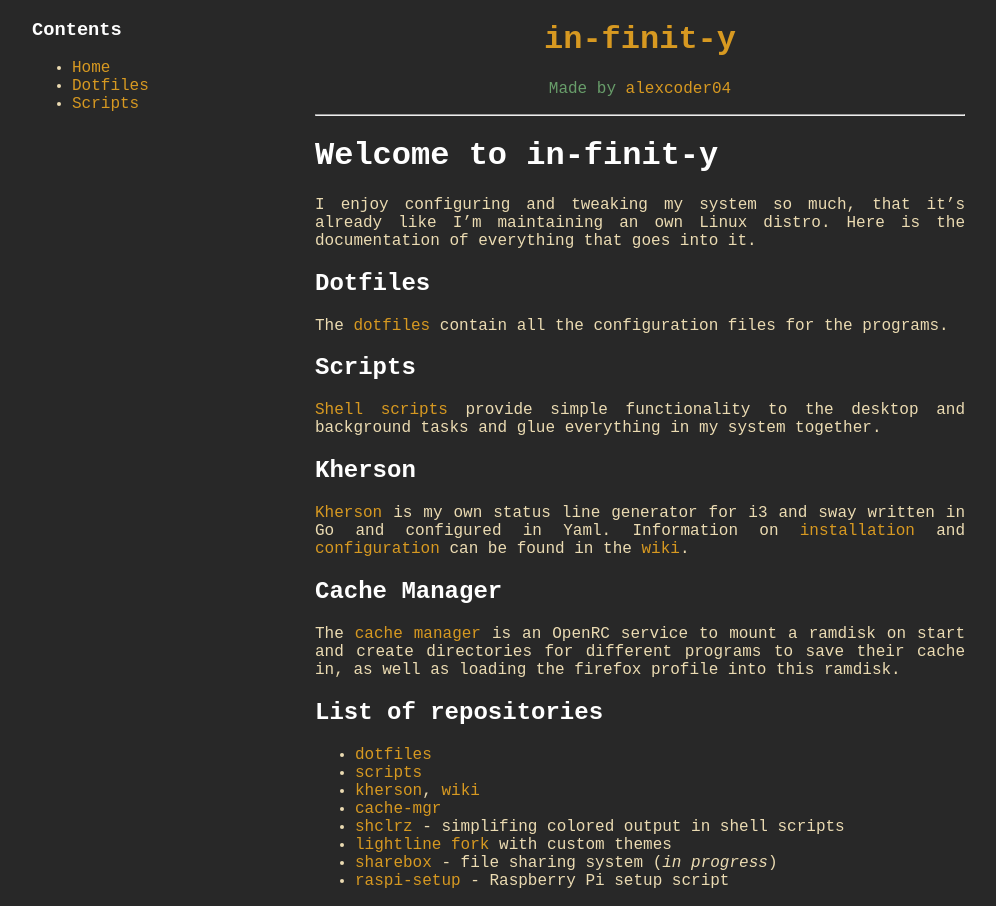
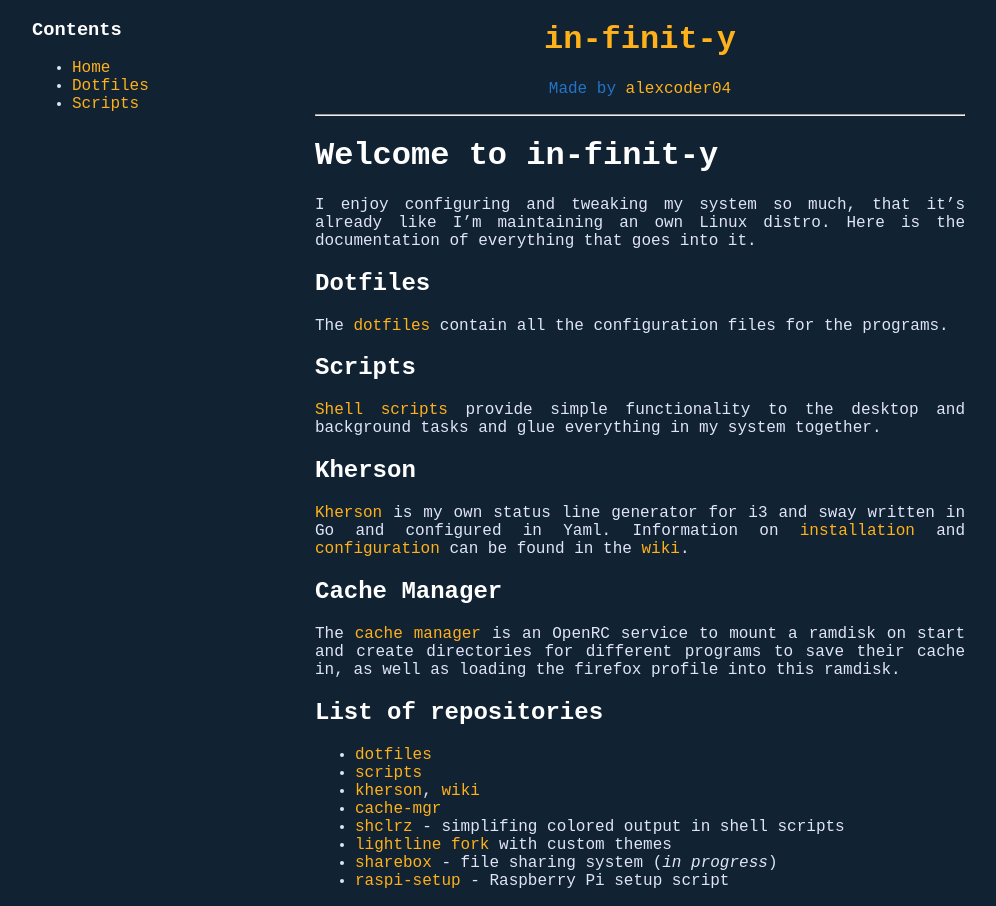
Before and after one commit to alexcoder04/in-finit-y, a Jekyll site: the page built from index.md, in a window 1280 px wide. Shown: the whole page, without its empty margins (0-996 px from the left). Built offline with Jekyll 4.4.1, drawn with Linux system fonts in a browser that asks for light colours; our own code applies the rules of GitHub Pages for plain Markdown files; the repository's description, which GitHub fills in, is left out.

Commit message:
add color generator and update colors

```diff
--- a/_sass/colors.scss
+++ b/_sass/colors.scss
@@ -1,5 +1,5 @@
-$color_black: #282828;
-$color_cyan: #689d6a;
-$color_light_grey: #6f6357;
-$color_white: #ebdbb2;
-$color_yellow: #d79921;
+$color_black: #112233;
+$color_cyan: #2573c6;
+$color_light_grey: #a3b1c2;
+$color_white: #e0e4fb;
+$color_yellow: #ffb11a;
```
Also changed, not shown: 1 other file.
